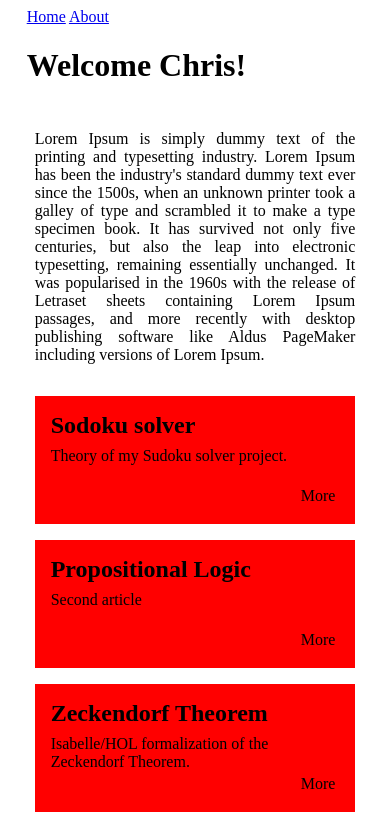
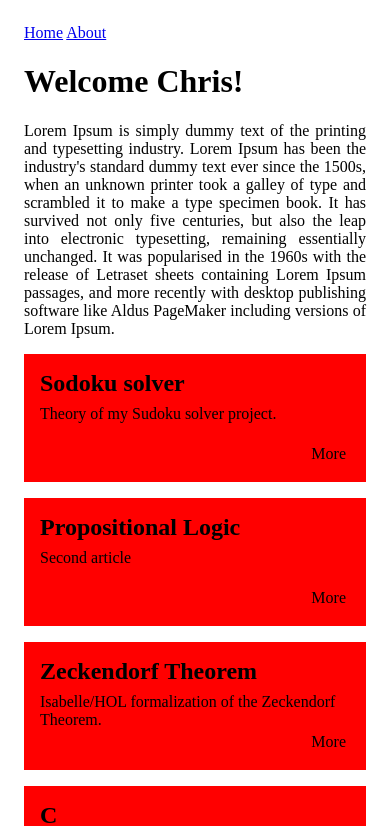
Before and after one commit to chrisdalvit/chrisdalvit.github.io, a SvelteKit app: page / in a window 390 px wide. Shown: the top 826 px of the page. Built offline with nearby package versions, Linux system fonts and the light colour scheme.

Commit message:
simplify responsive css

```diff
--- a/src/lib/ArticleTile.svelte
+++ b/src/lib/ArticleTile.svelte
@@ -20,7 +20,6 @@
 
 <style>
     div.container {
-        width: 100%;
         height: 128px;
         display: flex;
         background-color: red;
--- a/src/lib/ArticleTilesContainer.svelte
+++ b/src/lib/ArticleTilesContainer.svelte
@@ -3,14 +3,8 @@
     import articles from "$lib/example_articles.json"
 </script>
 
-<div class="tiles-container">
+<div>
     {#each articles as article}
         <ArticleTile {article}/>
     {/each}
 </div>
-
-<style>
-    div.tiles-container {
-        width: 100%;
-    }
-</style>
--- a/src/routes/+layout.svelte
+++ b/src/routes/+layout.svelte
@@ -1,54 +1,27 @@
 
 
 <div class="container">
+    <div class="content">
         <nav>
             <a href="/">Home</a>
             <a href="/about">About</a>
         </nav>
         <slot></slot>
     </div>
+</div>
 
 
 <style>
-    @media only screen and (min-width: 600px) {
     div.container {
-            margin-left: 5%;
-            margin-right: 5%;
-        }
+        display: flex;
+        flex-direction: column;
+        justify-content: center;
+        align-items: center;
+        width: 100%;
     }
 
-	@media only screen and (max-width: 600px) {
-        div.container {
-            margin-left: 5%;
-            margin-right: 5%;
-        }
-    }
-
-    @media only screen and (min-width: 768px) {
-        div.container {
-            margin-left: 20%;
-            margin-right: 20%;
-        }
-    }
-
-    @media only screen and (min-width: 992px) {
-        div.container {
-            margin-left: 20%;
-            margin-right: 20%;
-        }
-    }
-
-    @media only screen and (min-width: 1200px) {
-        div.container {
-            margin-left: 25%;
-            margin-right: 25%;
-        }
-    }
-
-    @media only screen and (min-width: 2500px) {
-        div.container {
-            margin-left: 30%;
-            margin-right: 30%;
-        }
+    div.content {
+        max-width: 700px;
+        padding: 16px;
     }
 </style>
--- a/src/routes/+page.svelte
+++ b/src/routes/+page.svelte
@@ -3,37 +3,13 @@
     let name = 'Chris';
 </script>
 
-<div class="container">
-    <div class="header">
-        <h1>Welcome {name}!</h1>
-    </div>
-    <div class="description">
-        <p>Lorem Ipsum is simply dummy text of the printing and typesetting industry. Lorem Ipsum has been the industry's standard dummy text ever since the 1500s, when an unknown printer took a galley of type and scrambled it to make a type specimen book. It has survived not only five centuries, but also the leap into electronic typesetting, remaining essentially unchanged. It was popularised in the 1960s with the release of Letraset sheets containing Lorem Ipsum passages, and more recently with desktop publishing software like Aldus PageMaker including versions of Lorem Ipsum.</p>
-    </div>
-    <div class="content">
-        <ArticleTilesContainer />
-    </div>
-</div>
+
+<h1>Welcome {name}!</h1>
+<p>Lorem Ipsum is simply dummy text of the printing and typesetting industry. Lorem Ipsum has been the industry's standard dummy text ever since the 1500s, when an unknown printer took a galley of type and scrambled it to make a type specimen book. It has survived not only five centuries, but also the leap into electronic typesetting, remaining essentially unchanged. It was popularised in the 1960s with the release of Letraset sheets containing Lorem Ipsum passages, and more recently with desktop publishing software like Aldus PageMaker including versions of Lorem Ipsum.</p>
+<ArticleTilesContainer />
+
 
 <style>
-    div.container {
-        width: 100%;
-    }
-
-    div.header {
-        grid-column: 1;
-        grid-row: 1;
-    }
-
-    div.description {
-        padding: 8px;
-    }
-
-    div.content {
-        overflow: hidden;
-        padding: 8px;
-    }
-
     p {
         text-align: justify;
     }
```
Lines whose indentation alone changed are shown as unchanged.
